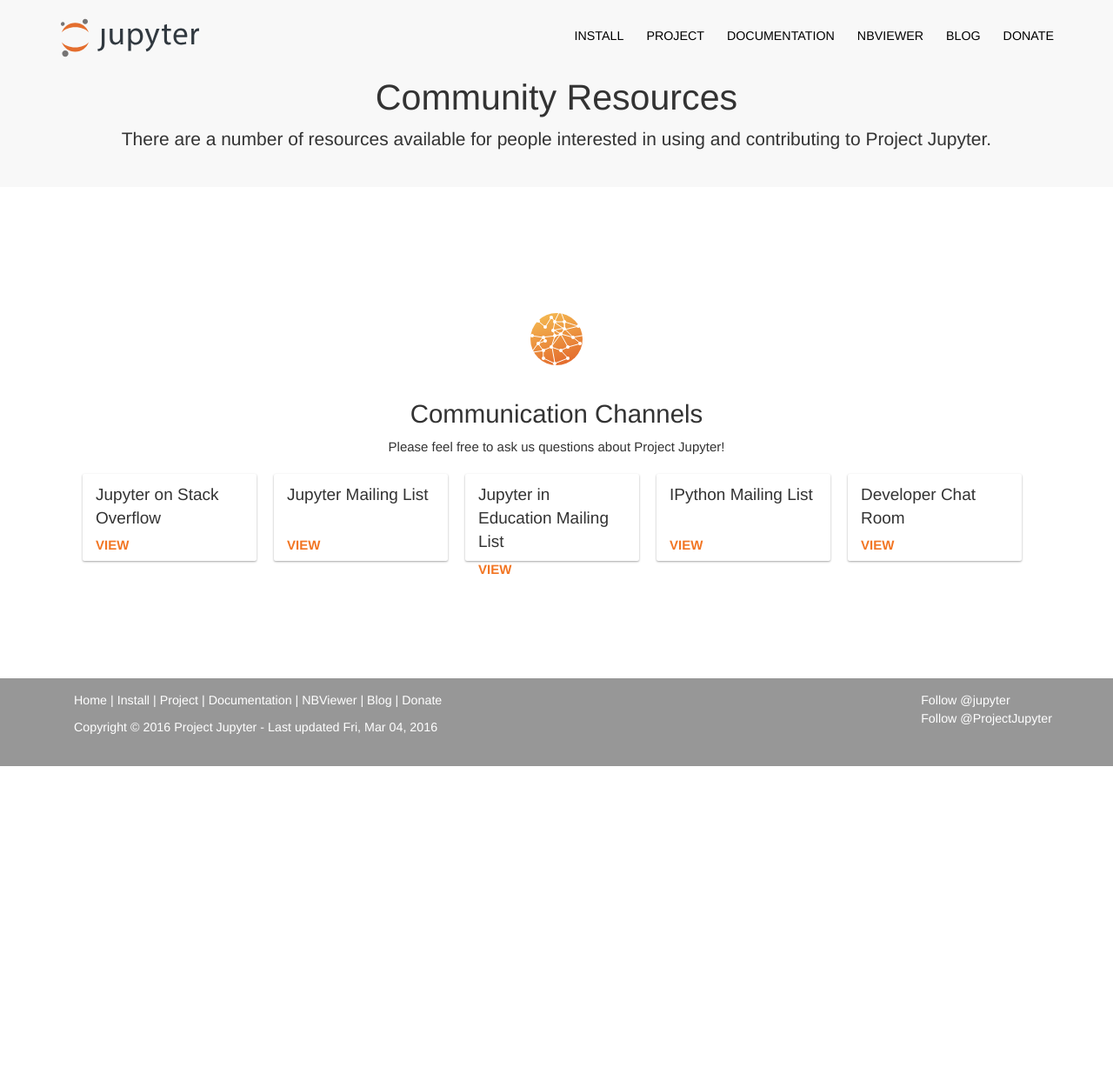
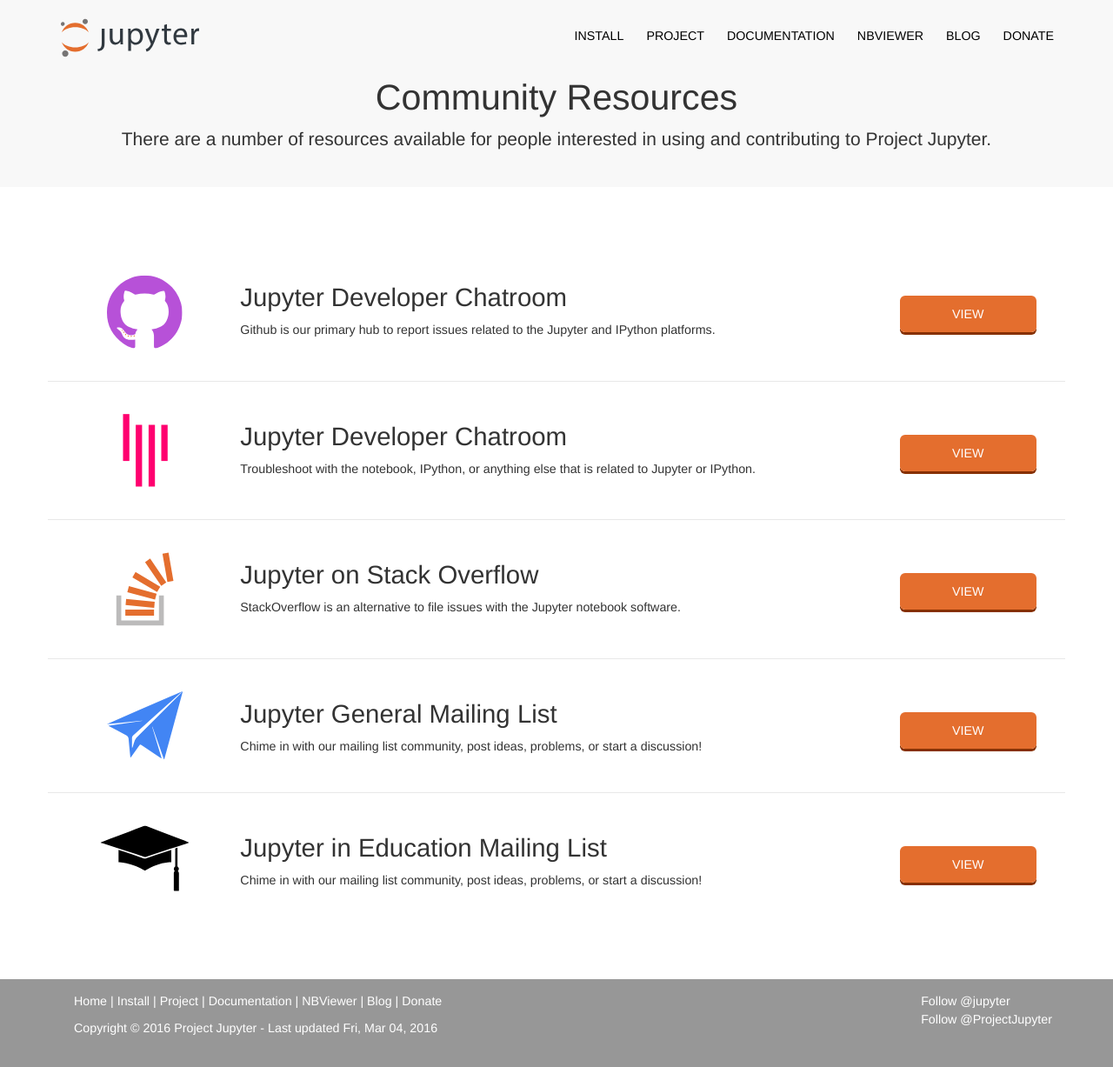
Before and after one commit to jupyter/jupyter.github.io, a Jekyll site: the page built from community.html, in a window 1280 px wide and 1227 px high. Shown: the whole window at 87% size. Built offline with Jekyll 4.4.1, drawn with Linux system fonts in a browser that asks for light colours; comment, search, counter and statistics services are not loaded.

Commit message:
Added Outwards Links
Created the section with all of the different community links that are
needed.

Still needs some small formatting changes within but the main content
is now on the page and responsive

```diff
--- a/community.html
+++ b/community.html
@@ -15,29 +15,66 @@
 <section>
     <div class="about-block community">
         <div class="container">
-            <img src="assets/community.svg" class="img-responsive">
-            <h2>Communication Channels</h2>
-            <p class="supportparagraph">Please feel free to ask us questions about Project Jupyter!</p>
-            <div class="col-md-12">
-                <div class="col-md-4 material material-1">
-                   <p class="card-header">Jupyter on Stack Overflow<p>
-                    <p class="card-link"><a href="http://stackoverflow.com/questions/tagged/jupyter"><strong>view</strong></a></p>
+            <div class="row">
+                <div class="col-sm-6 col-md-12 community-block">
+                    <div class="col-md-2">
+                        <img src="assets/github.svg">
+                    </div>
+                    <div class="col-md-8 community-text">
+                        <h2>Jupyter Developer Chatroom</h2>
+                        <p>Github is our primary hub to report issues related to the Jupyter and IPython platforms.</p>
+                    </div>
+                    <div class="col-md-2 community-button">
+                        <a href="https://github.com/jupyter">VIEW</a>
+                    </div>
                 </div>
-                <div class="col-md-4 material material-1">
-                    <p class="card-header">Jupyter Mailing List<p>
-                    <p class="card-link"><a style="padding-top: 27px;" href="https://groups.google.com/forum/#!forum/jupyter"><strong>view</strong></a></p>
-                </div></a>
-                <div class="col-md-4 material material-1">
-                    <p class="card-header">Jupyter in Education Mailing List<p>
-                    <p class="card-link"><a href="https://groups.google.com/forum/#!forum/jupyter-education"><strong>view</strong></a></p>
+                <div id="gitter" class="col-sm-6 col-md-12 community-block">
+                    <div class="col-md-2">
+                        <img src="assets/gitter.svg">
+                    </div>
+                    <div class="col-md-8 community-text">
+                        <h2>Jupyter Developer Chatroom</h2>
+                        <p>Troubleshoot with the notebook, IPython, or anything else that is related to Jupyter or IPython.</p>
+                    </div>
+                    <div class="col-md-2 community-button">
+                        <a href="https://gitter.im/jupyter/jupyter">VIEW</a>
+                    </div>
                 </div>
-                <div class="col-md-4 material material-1">
-                    <p class="card-header">IPython Mailing List<p>
-                    <p class="card-link"><a style="padding-top: 27px;" href="http://projects.scipy.org/mailman/listinfo/ipython-dev"><strong>view</strong></a></p>
+                <div class="col-sm-6 col-md-12 community-block">
+                    <div class="col-md-2">
+                        <img src="assets/stack-overflow.svg">
+                    </div>
+                    <div class="col-md-8 community-text">
+                        <h2>Jupyter on Stack Overflow</h2>
+                        <p>StackOverflow is an alternative to file issues with the Jupyter notebook software.</p>
+                    </div>
+                    <div class="col-md-2 community-button">
+                        <a href="http://stackoverflow.com/questions/tagged/jupyter">VIEW</a>
+                    </div>
                 </div>
-                <div class="col-md-4 material material-1">
-                    <p class="card-header">Developer Chat Room</p>
-                    <p class="card-link"><a href="https://gitter.im/jupyter/jupyter"><strong>view</strong></a></p>
+                <div id="mailing-list" class="col-sm-6 col-md-12 community-block">
+                    <div class="col-md-2">
+                        <img src="assets/mail-list.svg">
+                    </div>
+                    <div class="col-md-8 community-text">
+                        <h2>Jupyter General Mailing List</h2>
+                        <p>Chime in with our mailing list community, post ideas, problems, or start a discussion!</p>
+                    </div>
+                    <div class="col-md-2 community-button">
+                        <a href="https://groups.google.com/forum/#!forum/jupyter">VIEW</a>
+                    </div>
+                </div>
+                <div id="last-block" class="col-sm-offset-3 col-sm-6 col-sm-offset-3 col-md-offset-0 col-md-12 community-block">
+                    <div class="col-md-2">
+                        <img src="assets/mail-education.svg">
+                    </div>
+                    <div class="col-md-8 community-text">
+                        <h2>Jupyter in Education Mailing List</h2>
+                        <p>Chime in with our mailing list community, post ideas, problems, or start a discussion!</p>
+                    </div>
+                    <div class="col-md-2 community-button">
+                        <a href="https://groups.google.com/forum/#!forum/jupyter-education">VIEW</a>
+                    </div>
                 </div>
             </div>
         </div>
--- a/css/logo-nav.css
+++ b/css/logo-nav.css
@@ -176,8 +176,8 @@
     }
 }
 .notebook-features, .architecture, .about-block, .companyuse, .jupyterhub .container {
-    padding-top: 10%;
-    padding-bottom: 10%;
+    padding-top: 5%;
+    padding-bottom: 5%;
 }
 .notebook-features h2{
     font-size: 21px;
@@ -525,8 +525,8 @@
 }
 @media (min-width: 1200px) {
     .notebook-features, .companyuse, .jupyterhub .container, .architecture, .install-prompt .content {
-        padding-top:125px;
-        padding-bottom: 125px;
+        padding-top:75px;
+        padding-bottom: 75px;
     }
     .install-prompt .content{
         padding-top: 40px;
@@ -756,12 +756,6 @@
         margin-top: 15px;
     }
 }
-@media (min-width: 1200px) {
-    .about-block  {
-        padding-top: 125px;
-        padding-bottom: 125px;
-    }
-}
 #footer-text {
     margin-left: 0px;
     padding-left: 0px;
@@ -813,9 +807,51 @@
 #donate-link {
     text-decoration: none;
 }
+
+/*Community Page */
+
+.community-block {
+    padding: 17px;
+    border-bottom: 1px solid #E8E8E8;
+}
+.community-text {
+    padding-top: 10px;
+    text-align: left;
+    vertical-align: middle;
+}
+.community-button {
+    margin-top: 55px;
+}
+.community-button a {
+    background-color: #E46E2E;
+    padding: 13px 60px;
+    border-radius: 5.82px;
+    text-decoration: none;
+    box-shadow: 0px 3px #863001;
+    color: white;
+}
+#last-block {
+    border-bottom: none;
+}
 @media (max-width: 992px) {
     .donate-box {
         margin-top: 10%;
+    }
+    .community-block {
+        padding: 0px;
+        padding-top: 10px;
+        padding-bottom: 30px;
+        height: 400px;
+    }
+    .community-text {
+        padding-top: 0px;
+        text-align: center;
+    }
+    #gitter, #mailing-list {
+        border-left: 1px solid #E8E8E8;
+    }
+    .community-block img {
+        padding-bottom: 0px;
     }
 }
 .community {
```
Also changed, not shown: assets/github.svg (added), assets/gitter.svg (added), assets/mail-education.svg (added), assets/mail-list.svg (added), assets/stack-overflow.svg (added).
